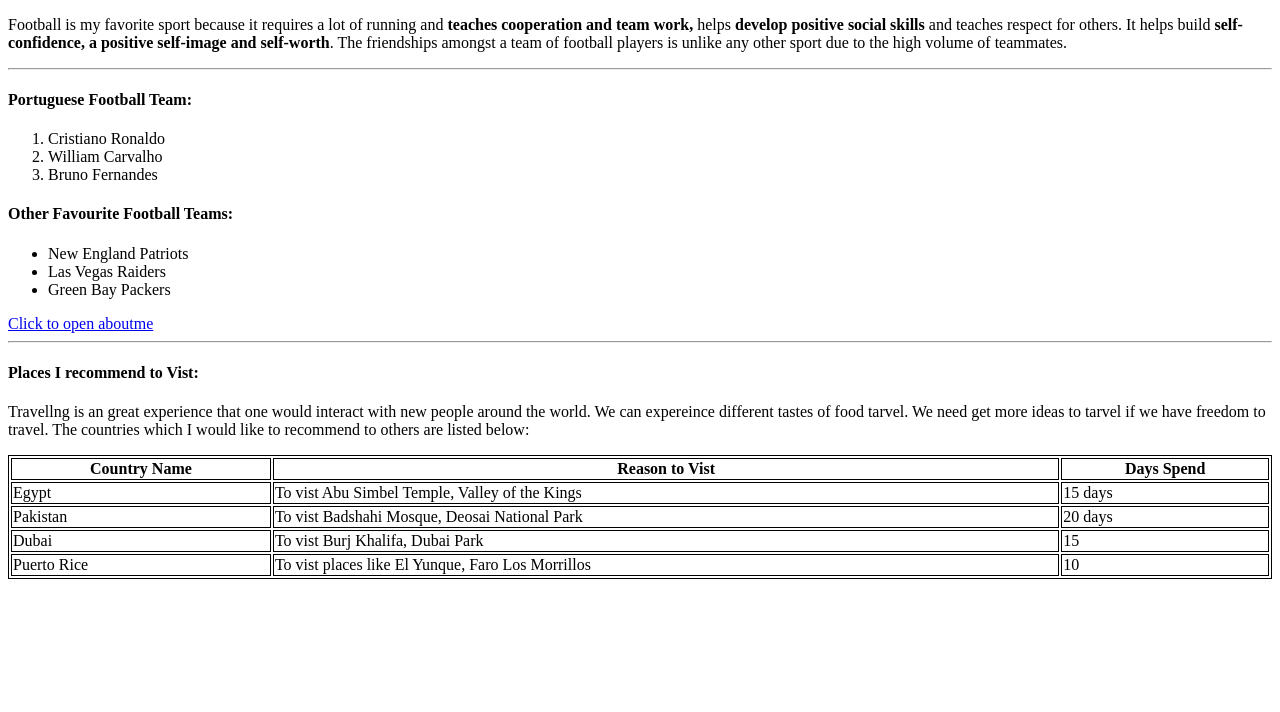
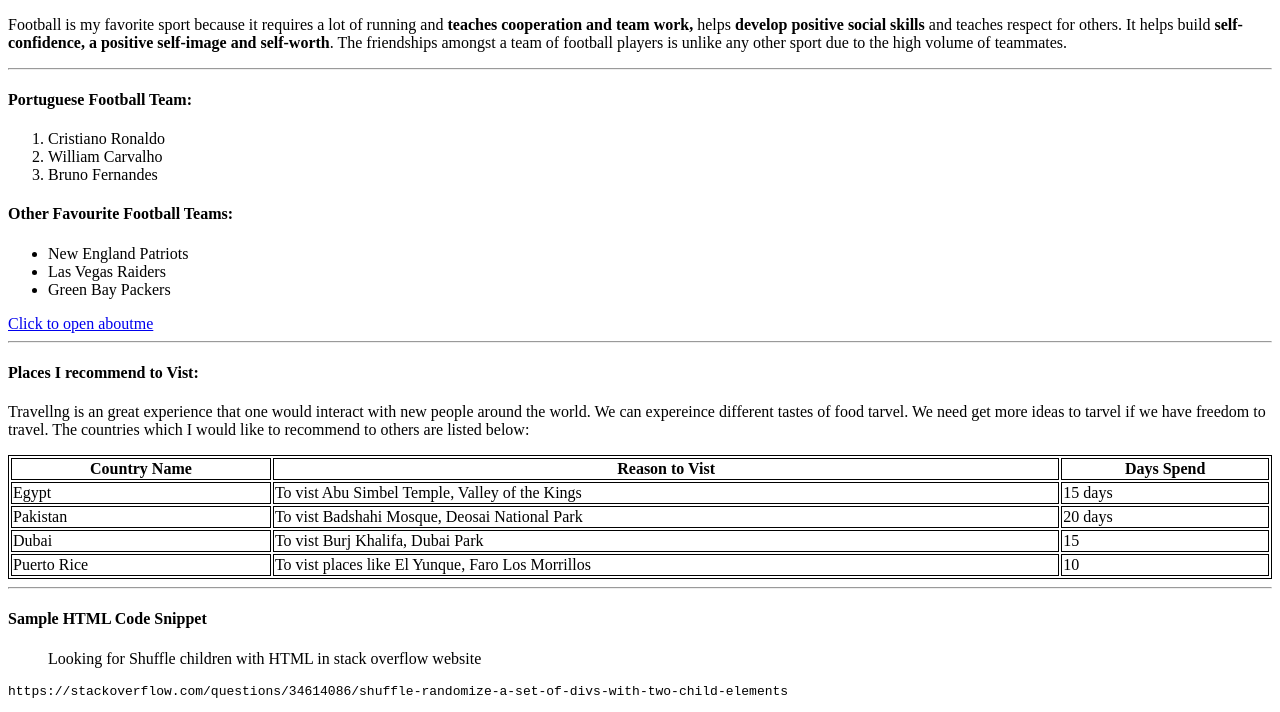
Before and after one commit to 44-563-Web-Apps-S23/44563-webapps-assignment-3-S559328, a plain HTML site: page index.html in a window 1280 px wide. Shown: the part 105-817 px from the top of the page. Drawn offline with Linux system fonts and the light colour scheme.

Commit message:
added sample code snippet

```diff
--- a/index.html
+++ b/index.html
@@ -64,5 +64,9 @@
                     <td>10</td>
                 </tr>
             </table>
+            <hr>
+            <h4>Sample HTML Code Snippet</h4>
+            <blockquote>Looking for Shuffle children with HTML in stack overflow website</blockquote>
+            <pre>https://stackoverflow.com/questions/34614086/shuffle-randomize-a-set-of-divs-with-two-child-elements</pre>
     </body>
 </html>
```
